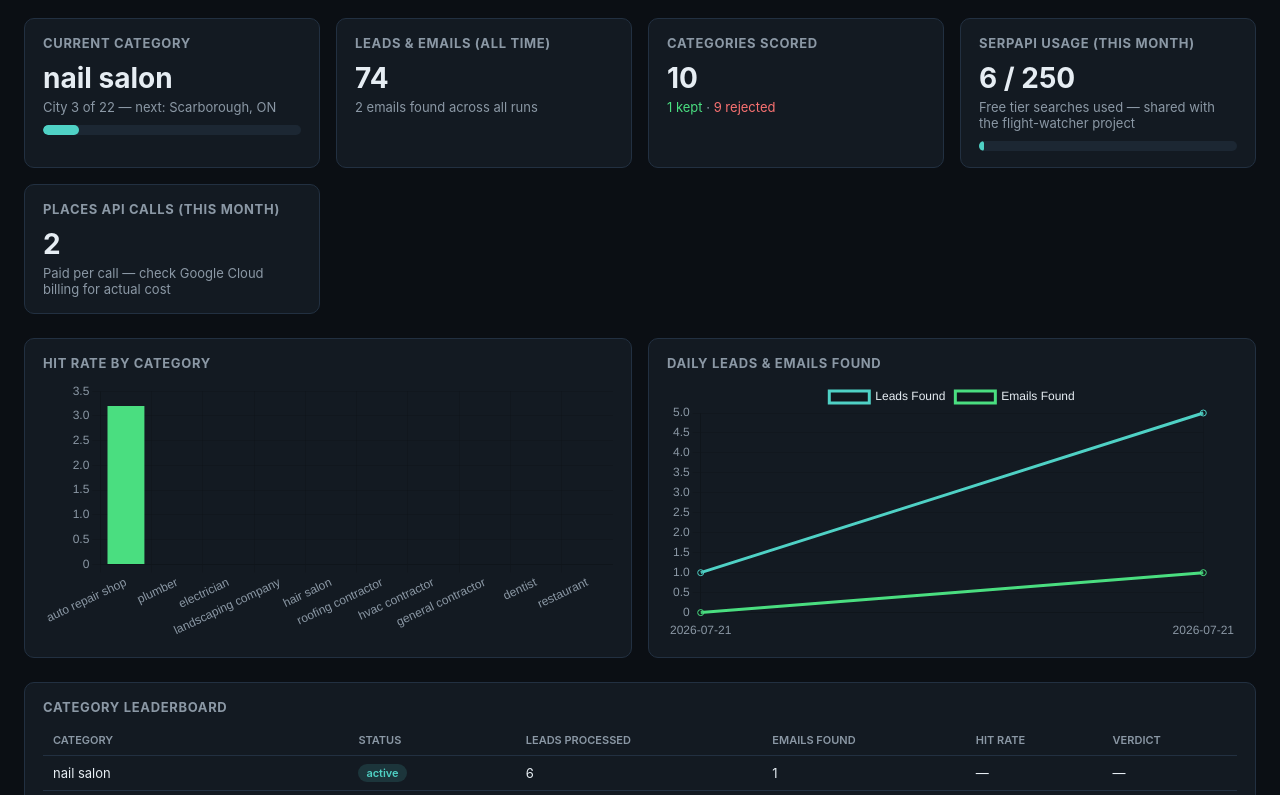
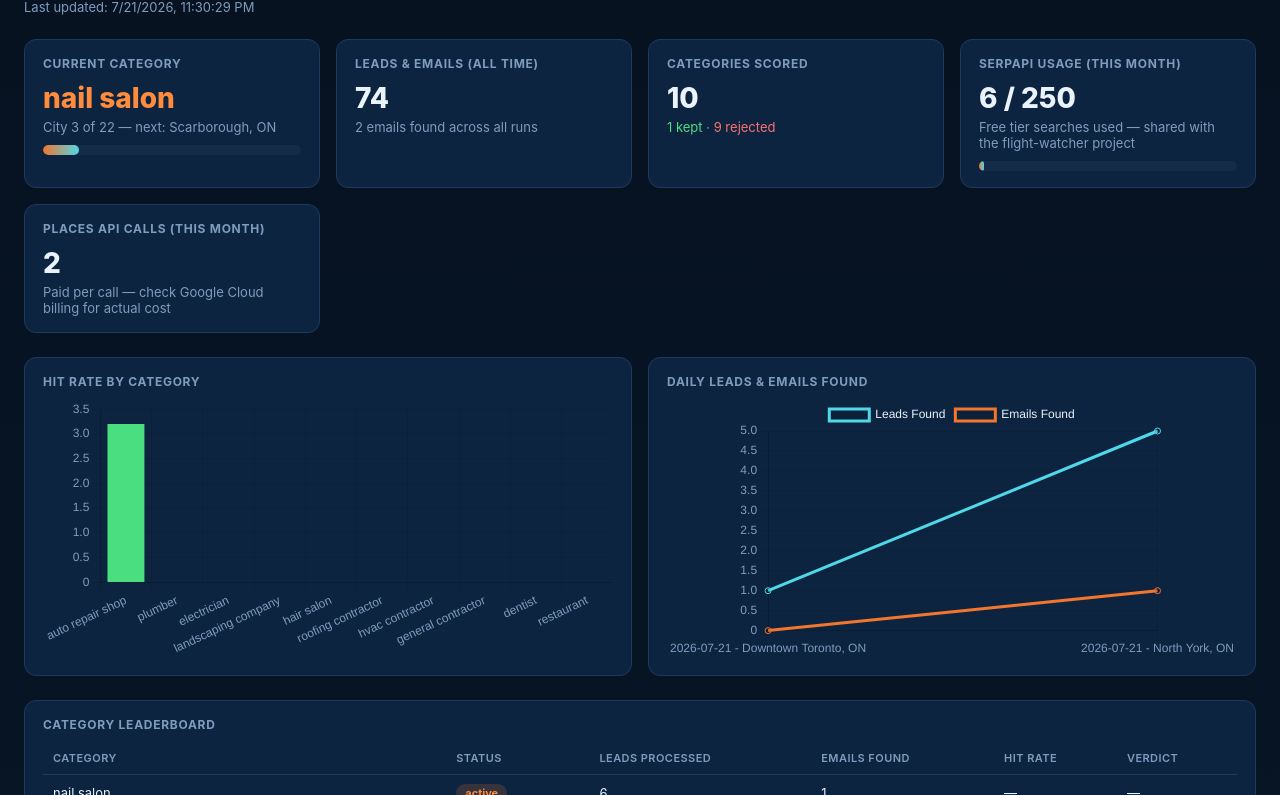
Before and after one commit to ZeroTouchAI/outreach-lead-scraper, a website: page index.html in a window 1280 px wide. Shown: the part 76-871 px from the top of the page. Drawn offline with nearby package versions, Linux system fonts and the light colour scheme.

Commit message:
feat: rebrand dashboard as Rapid Rank Agency with brand colors + Companies Reached table

```diff
--- a/index.html
+++ b/index.html
@@ -2,64 +2,51 @@
 <html lang="en">
 <head>
 <meta charset="UTF-8" />
-<meta name="viewport" content="width=device-width, initial-scale=1.0" />
-<title>Zero Touch AI — Lead Scraper Dashboard</title>
+<title>Rapid Rank Agency \u2014 No-Website Lead Radar</title>
 <script src="https://cdn.jsdelivr.net/npm/chart.js@4/dist/chart.umd.min.js"></script>
 <style>
-  :root {
-    --bg: #0b0f14;
-    --card: #131a22;
-    --border: #223041;
-    --text: #e6edf3;
-    --muted: #8b98a5;
-    --accent: #4fd1c5;
-    --good: #4ade80;
-    --bad: #f87171;
-    --warn: #fbbf24;
-  }
+  :root { --bg:#081627; --card:#0d2440; --border:#1c3a5e; --text:#eaf2fb; --muted:#7f9cbf; --orange:#f2762e; --orange-bright:#ff8c3d; --cyan:#4fd8e8; --good:#4ade80; --bad:#f87171; }
   * { box-sizing: border-box; }
-  body {
-    margin: 0;
-    background: var(--bg);
-    color: var(--text);
-    font-family: -apple-system, BlinkMacSystemFont, "Segoe UI", Roboto, sans-serif;
-    padding: 24px;
-  }
-  h1 { font-size: 22px; margin: 0 0 4px; }
-  .subtitle { color: var(--muted); font-size: 13px; margin-bottom: 24px; }
-  .grid {
-    display: grid;
-    grid-template-columns: repeat(auto-fit, minmax(240px, 1fr));
-    gap: 16px;
-    margin-bottom: 24px;
-  }
-  .card {
-    background: var(--card);
-    border: 1px solid var(--border);
-    border-radius: 10px;
-    padding: 16px 18px;
-  }
-  .card h2 { font-size: 13px; text-transform: uppercase; letter-spacing: 0.05em; color: var(--muted); margin: 0 0 10px; }
-  .big-stat { font-size: 28px; font-weight: 700; }
-  .stat-sub { font-size: 13px; color: var(--muted); margin-top: 4px; }
-  .progress-bar { background: #1c2733; border-radius: 6px; height: 10px; overflow: hidden; margin-top: 10px; }
-  .progress-fill { background: var(--accent); height: 100%; border-radius: 6px; transition: width 0.3s; }
-  table { width: 100%; border-collapse: collapse; font-size: 13px; }
-  th, td { text-align: left; padding: 8px 10px; border-bottom: 1px solid var(--border); }
-  th { color: var(--muted); font-weight: 600; font-size: 11px; text-transform: uppercase; }
-  .badge { display: inline-block; padding: 2px 8px; border-radius: 999px; font-size: 11px; font-weight: 600; }
-  .badge-keep { background: rgba(74, 222, 128, 0.15); color: var(--good); }
-  .badge-reject { background: rgba(248, 113, 113, 0.15); color: var(--bad); }
-  .badge-active { background: rgba(79, 209, 197, 0.15); color: var(--accent); }
-  .chart-card { grid-column: span 2; }
-  canvas { max-height: 260px; }
-  .empty { color: var(--muted); font-size: 13px; padding: 12px 0; }
-  @media (max-width: 700px) { .chart-card { grid-column: span 1; } }
+  body { margin:0; background: linear-gradient(180deg,#061220 0%,#081627 100%); color:var(--text); font-family:-apple-system,BlinkMacSystemFont,"Segoe UI",Roboto,sans-serif; padding:24px; }
+  .brand-header { display:flex; align-items:center; gap:14px; margin-bottom:4px; }
+  .brand-mark { width:40px; height:40px; border-radius:10px; background:linear-gradient(135deg,var(--orange) 0%,var(--orange-bright) 100%); display:flex; align-items:center; justify-content:center; font-size:20px; flex-shrink:0; }
+  h1 { font-size:22px; margin:0; }
+  .brand-sub { font-size:12px; color:var(--cyan); text-transform:uppercase; letter-spacing:0.08em; font-weight:600; }
+  .subtitle { color:var(--muted); font-size:13px; margin:10px 0 24px; }
+  .grid { display:grid; grid-template-columns:repeat(auto-fit,minmax(240px,1fr)); gap:16px; margin-bottom:24px; }
+  .card { background:var(--card); border:1px solid var(--border); border-radius:12px; padding:16px 18px; }
+  .card h2 { font-size:12px; text-transform:uppercase; letter-spacing:0.06em; color:var(--muted); margin:0 0 10px; }
+  .big-stat { font-size:28px; font-weight:800; color:var(--text); }
+  .big-stat.accent { color:var(--orange-bright); }
+  .stat-sub { font-size:13px; color:var(--muted); margin-top:4px; }
+  .progress-bar { background:#142c4a; border-radius:6px; height:10px; overflow:hidden; margin-top:10px; }
+  .progress-fill { background:linear-gradient(90deg,var(--orange),var(--cyan)); height:100%; border-radius:6px; transition:width 0.3s; }
+  table { width:100%; border-collapse:collapse; font-size:13px; }
+  th, td { text-align:left; padding:9px 10px; border-bottom:1px solid var(--border); }
+  th { color:var(--muted); font-weight:600; font-size:11px; text-transform:uppercase; letter-spacing:0.04em; }
+  tr:hover td { background:rgba(79,216,232,0.04); }
+  a.email-link { color:var(--cyan); text-decoration:none; }
+  a.email-link:hover { text-decoration:underline; }
+  .badge { display:inline-block; padding:2px 9px; border-radius:999px; font-size:11px; font-weight:700; }
+  .badge-keep { background:rgba(74,222,128,0.15); color:var(--good); }
+  .badge-reject { background:rgba(248,113,113,0.15); color:var(--bad); }
+  .badge-active { background:rgba(242,118,46,0.18); color:var(--orange-bright); }
+  .chart-card { grid-column:span 2; }
+  canvas { max-height:260px; }
+  .empty { color:var(--muted); font-size:13px; padding:12px 0; }
+  .section-title { font-size:16px; font-weight:700; margin:32px 0 12px; display:flex; align-items:center; gap:8px; }
+  @media (max-width:700px) { .chart-card { grid-column:span 1; } }
 </style>
 </head>
 <body>
 
-<h1>🎯 Zero Touch AI — Lead Scraper Dashboard</h1>
+<div class="brand-header">
+  <div class="brand-mark">R</div>
+  <div>
+    <h1>Rapid Rank Agency</h1>
+    <div class="brand-sub">No-Website Lead Radar</div>
+  </div>
+</div>
 <div class="subtitle" id="lastUpdated">Loading...</div>
 
 <div class="grid" id="statusCards"></div>
@@ -70,7 +57,7 @@
     <canvas id="hitRateChart"></canvas>
   </div>
   <div class="card chart-card">
-    <h2>Daily Leads & Emails Found</h2>
+    <h2>Daily Leads &amp; Emails Found</h2>
     <canvas id="historyChart"></canvas>
   </div>
 </div>
@@ -78,10 +65,16 @@
 <div class="card">
   <h2>Category Leaderboard</h2>
   <table id="leaderboardTable">
-    <thead>
-      <tr><th>Category</th><th>Status</th><th>Leads Processed</th><th>Emails Found</th><th>Hit Rate</th><th>Verdict</th></tr>
-    </thead>
+    <thead><tr><th>Category</th><th>Status</th><th>Leads Processed</th><th>Emails Found</th><th>Hit Rate</th><th>Verdict</th></tr></thead>
     <tbody id="leaderboardBody"></tbody>
+  </table>
+</div>
+
+<div class="section-title">Companies Reached \u2014 Real Emails Found</div>
+<div class="card">
+  <table id="companiesTable">
+    <thead><tr><th>Company</th><th>Category</th><th>Location</th><th>Email</th><th>Phone</th><th>Source</th></tr></thead>
+    <tbody id="companiesBody"></tbody>
   </table>
 </div>
 
@@ -95,13 +88,12 @@ async function loadDashboard() {
     document.getElementById("lastUpdated").textContent = "Failed to load dashboard data: " + err.message;
     return;
   }
-
   document.getElementById("lastUpdated").textContent = data.lastUpdated
     ? "Last updated: " + new Date(data.lastUpdated).toLocaleString()
     : "Not yet run -- this is the starting state before day 1.";
-
   renderStatusCards(data);
   renderLeaderboard(data);
+  renderCompanies(data);
   renderHitRateChart(data);
   renderHistoryChart(data);
 }
@@ -111,39 +103,30 @@ function renderStatusCards(data) {
   const current = data.current;
   const usage = data.usage;
   const totals = data.totals;
-
   const cityProgressPct = current ? Math.round((current.cityIndex / current.totalCities) * 100) : 0;
-  const serpPct = usage.thisMonth.serpApiCalls
-    ? Math.min(100, Math.round((usage.thisMonth.serpApiCalls / usage.serpApiFreeTierLimit) * 100))
-    : 0;
-
+  const serpPct = usage.thisMonth.serpApiCalls ? Math.min(100, Math.round((usage.thisMonth.serpApiCalls / usage.serpApiFreeTierLimit) * 100)) : 0;
   container.innerHTML = `
-    <div class="card">
-      <h2>Current Category</h2>
-      <div class="big-stat">${current ? current.category : "—"}</div>
-      <div class="stat-sub">${current ? `City ${current.cityIndex} of ${current.totalCities} — next: ${current.nextCity || "cycle complete"}` : "Queue idle"}</div>
+    <div class="card"><h2>Current Category</h2>
+      <div class="big-stat accent">${current ? current.category : "\u2014"}</div>
+      <div class="stat-sub">${current ? `City ${current.cityIndex} of ${current.totalCities} \u2014 next: ${current.nextCity || "cycle complete"}` : "Queue idle"}</div>
       <div class="progress-bar"><div class="progress-fill" style="width:${cityProgressPct}%"></div></div>
     </div>
-    <div class="card">
-      <h2>Leads &amp; Emails (All Time)</h2>
+    <div class="card"><h2>Leads &amp; Emails (All Time)</h2>
       <div class="big-stat">${totals.totalLeadsFound}</div>
       <div class="stat-sub">${totals.totalEmailsFound} emails found across all runs</div>
     </div>
-    <div class="card">
-      <h2>Categories Scored</h2>
+    <div class="card"><h2>Categories Scored</h2>
       <div class="big-stat">${totals.categoriesCompleted}</div>
-      <div class="stat-sub"><span style="color:var(--good)">${totals.categoriesKept} kept</span> · <span style="color:var(--bad)">${totals.categoriesRejected} rejected</span></div>
+      <div class="stat-sub"><span style="color:var(--good)">${totals.categoriesKept} kept</span> &middot; <span style="color:var(--bad)">${totals.categoriesRejected} rejected</span></div>
     </div>
-    <div class="card">
-      <h2>SerpApi Usage (This Month)</h2>
+    <div class="card"><h2>SerpApi Usage (This Month)</h2>
       <div class="big-stat">${usage.thisMonth.serpApiCalls} / ${usage.serpApiFreeTierLimit}</div>
-      <div class="stat-sub">Free tier searches used — shared with the flight-watcher project</div>
-      <div class="progress-bar"><div class="progress-fill" style="width:${serpPct}%; background:${serpPct > 80 ? "var(--bad)" : "var(--accent)"}"></div></div>
+      <div class="stat-sub">Free tier searches used \u2014 shared with the flight-watcher project</div>
+      <div class="progress-bar"><div class="progress-fill" style="width:${serpPct}%; background:${serpPct > 80 ? "var(--bad)" : "linear-gradient(90deg, var(--orange), var(--cyan))"}"></div></div>
     </div>
-    <div class="card">
-      <h2>Places API Calls (This Month)</h2>
+    <div class="card"><h2>Places API Calls (This Month)</h2>
       <div class="big-stat">${usage.thisMonth.placesApiCalls}</div>
-      <div class="stat-sub">Paid per call — check Google Cloud billing for actual cost</div>
+      <div class="stat-sub">Paid per call \u2014 check Google Cloud billing for actual cost</div>
     </div>
   `;
 }
@@ -151,88 +134,68 @@ function renderStatusCards(data) {
 function renderLeaderboard(data) {
   const body = document.getElementById("leaderboardBody");
   const rows = [];
-
   if (data.leaderboard.active) {
-    rows.push(`<tr>
-      <td>${data.leaderboard.active.category}</td>
-      <td><span class="badge badge-active">active</span></td>
-      <td>${data.leaderboard.active.leadsEnriched}</td>
-      <td>${data.leaderboard.active.emailsFound}</td>
-      <td>—</td>
-      <td>—</td>
-    </tr>`);
+    rows.push(`<tr><td>${data.leaderboard.active.category}</td><td><span class="badge badge-active">active</span></td><td>${data.leaderboard.active.leadsEnriched}</td><td>${data.leaderboard.active.emailsFound}</td><td>\u2014</td><td>\u2014</td></tr>`);
   }
-
   for (const c of data.leaderboard.completed) {
-    const pct = c.hitRate !== null ? (c.hitRate * 100).toFixed(1) + "%" : "—";
+    const pct = c.hitRate !== null ? (c.hitRate * 100).toFixed(1) + "%" : "\u2014";
     const badgeClass = c.verdict === "keep" ? "badge-keep" : "badge-reject";
-    rows.push(`<tr>
-      <td>${c.category}</td>
-      <td>completed</td>
-      <td>${c.leadsEnriched}</td>
-      <td>${c.emailsFound}</td>
-      <td>${pct}</td>
-      <td><span class="badge ${badgeClass}">${c.verdict}</span></td>
-    </tr>`);
+    const legacyNote = c.sampleType === "legacy_partial" ? ' <span style="color:var(--muted);font-size:11px;">(partial sample)</span>' : "";
+    rows.push(`<tr><td>${c.category}${legacyNote}</td><td>completed</td><td>${c.leadsEnriched}</td><td>${c.emailsFound}</td><td>${pct}</td><td><span class="badge ${badgeClass}">${c.verdict}</span></td></tr>`);
   }
-
   body.innerHTML = rows.length ? rows.join("") : `<tr><td colspan="6" class="empty">No data yet.</td></tr>`;
-
   if (data.leaderboard.queuedCount > 0) {
     body.innerHTML += `<tr><td colspan="6" class="empty">+ ${data.leaderboard.queuedCount} more categories queued</td></tr>`;
   }
 }
 
+function renderCompanies(data) {
+  const body = document.getElementById("companiesBody");
+  const companies = data.reachedCompanies || [];
+  if (!companies.length) {
+    body.innerHTML = `<tr><td colspan="6" class="empty">No emails found yet \u2014 this fills in as the pipeline runs.</td></tr>`;
+    return;
+  }
+  body.innerHTML = companies.map((c) => `
+    <tr>
+      <td>${c.name}</td>
+      <td>${c.category}</td>
+      <td>${c.location}</td>
+      <td><a class="email-link" href="mailto:${c.email}">${c.email}</a></td>
+      <td>${c.phone || "\u2014"}</td>
+      <td>${c.emailSource ? `<a class="email-link" href="${c.emailSource}" target="_blank" rel="noopener">source</a>` : "\u2014"}</td>
+    </tr>
+  `).join("");
+}
+
 function renderHitRateChart(data) {
   const completed = data.leaderboard.completed;
   const ctx = document.getElementById("hitRateChart");
-
   if (!completed.length) {
-    ctx.parentElement.querySelector("canvas").outerHTML = '<div class="empty">No completed categories yet -- chart will populate once the first 22-city cycle finishes.</div>';
+    ctx.parentElement.querySelector("canvas").outerHTML = '<div class="empty">No completed categories yet.</div>';
     return;
   }
-
   new Chart(ctx, {
     type: "bar",
-    data: {
-      labels: completed.map((c) => c.category),
-      datasets: [{
-        label: "Hit Rate %",
-        data: completed.map((c) => (c.hitRate * 100).toFixed(1)),
-        backgroundColor: completed.map((c) => (c.verdict === "keep" ? "#4ade80" : "#f87171")),
-      }]
-    },
-    options: {
-      responsive: true,
-      plugins: { legend: { display: false } },
-      scales: { y: { beginAtZero: true, ticks: { color: "#8b98a5" } }, x: { ticks: { color: "#8b98a5" } } }
-    }
+    data: { labels: completed.map((c) => c.category), datasets: [{ label: "Hit Rate %", data: completed.map((c) => (c.hitRate * 100).toFixed(1)), backgroundColor: completed.map((c) => (c.verdict === "keep" ? "#4ade80" : "#f87171")) }] },
+    options: { responsive: true, plugins: { legend: { display: false } }, scales: { y: { beginAtZero: true, ticks: { color: "#7f9cbf" } }, x: { ticks: { color: "#7f9cbf" } } } }
   });
 }
 
 function renderHistoryChart(data) {
   const history = data.dailyHistory;
   const ctx = document.getElementById("historyChart");
-
   if (!history.length) {
     ctx.parentElement.querySelector("canvas").outerHTML = '<div class="empty">No daily runs logged yet.</div>';
     return;
   }
-
   new Chart(ctx, {
     type: "line",
-    data: {
-      labels: history.map((h) => h.date),
-      datasets: [
-        { label: "Leads Found", data: history.map((h) => h.leadsFound), borderColor: "#4fd1c5", tension: 0.3 },
-        { label: "Emails Found", data: history.map((h) => h.emailsFound), borderColor: "#4ade80", tension: 0.3 },
-      ]
-    },
-    options: {
-      responsive: true,
-      plugins: { legend: { labels: { color: "#e6edf3" } } },
-      scales: { y: { beginAtZero: true, ticks: { color: "#8b98a5" } }, x: { ticks: { color: "#8b98a5" } } }
-    }
+    data: { labels: history.map((h) => h.date + " - " + h.city), datasets: [
+      { label: "Leads Found", data: history.map((h) => h.leadsFound), borderColor: "#4fd8e8", tension: 0.3 },
+      { label: "Emails Found", data: history.map((h) => h.emailsFound), borderColor: "#f2762e", tension: 0.3 }
+    ] },
+    options: { responsive: true, plugins: { legend: { labels: { color: "#eaf2fb" } } }, scales: { y: { beginAtZero: true, ticks: { color: "#7f9cbf" } }, x: { ticks: { color: "#7f9cbf" } } } }
   });
 }
 
```
